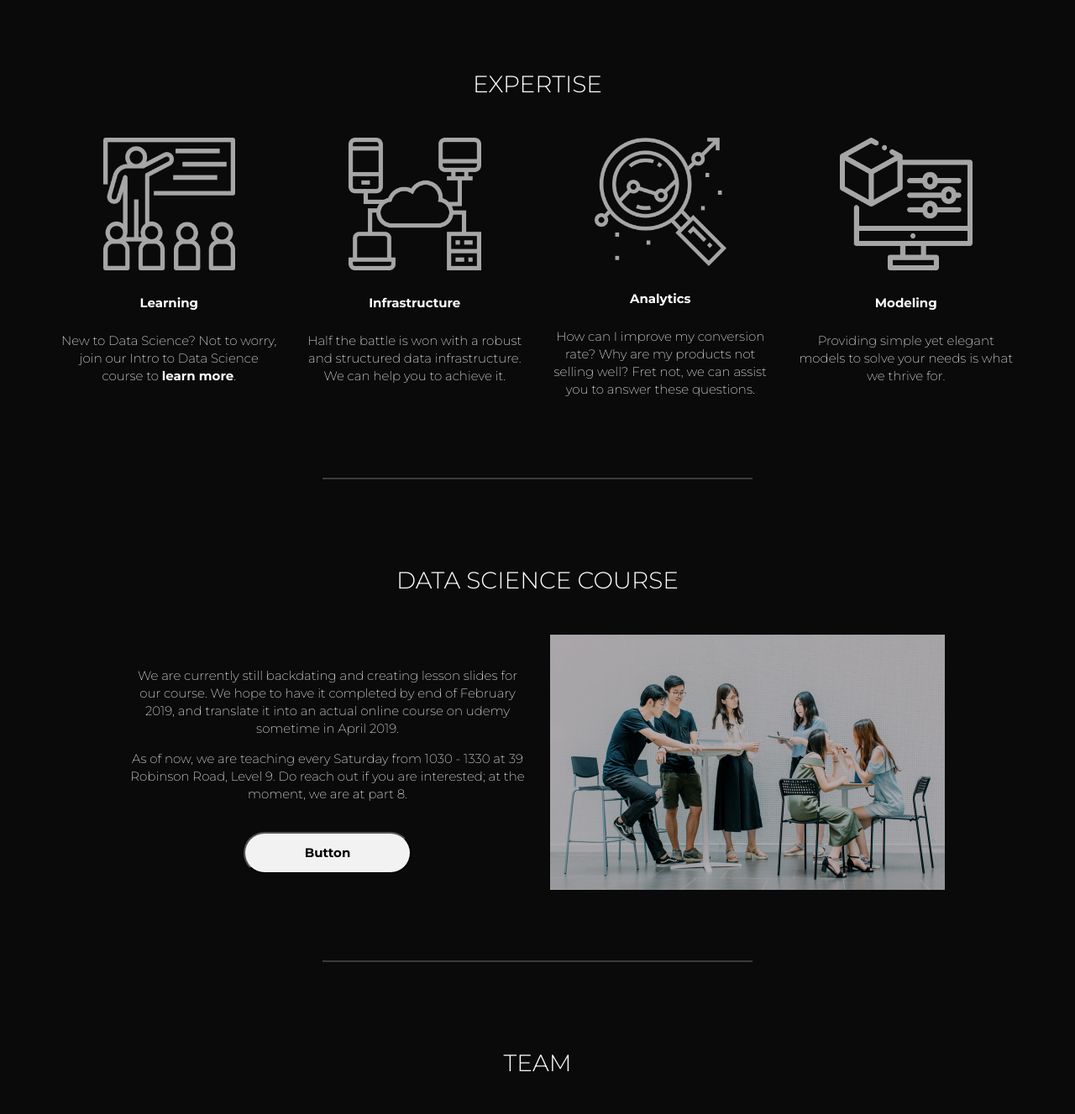
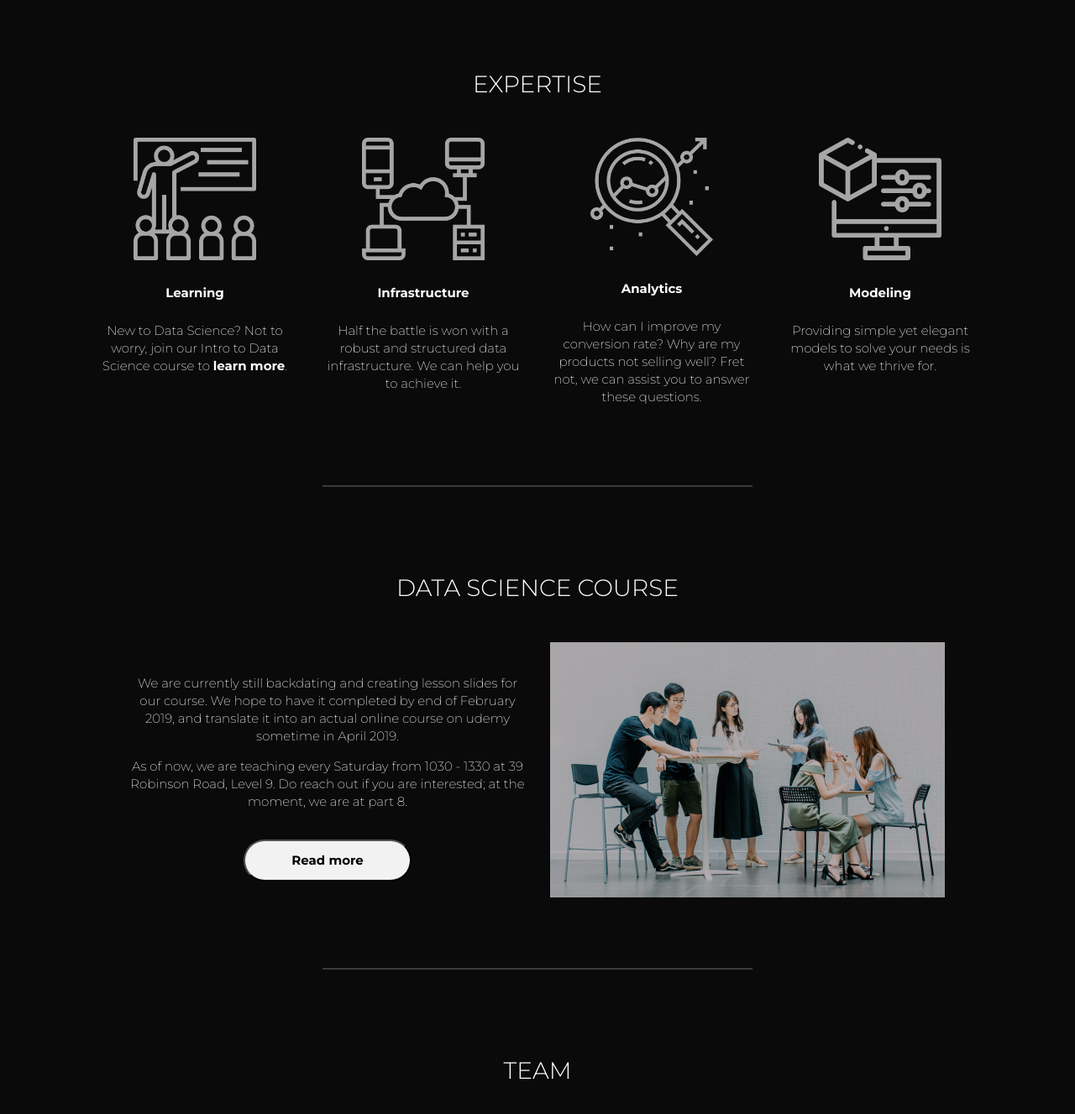
Before and after one commit to ongdominic/uptick, a Gatsby site: page / in a window 1280 px wide. Shown: the part 827-2154 px from the top of the page at 84% size. Built offline with nearby package versions, Linux system fonts and the light colour scheme; Gatsby itself is replaced by a stand-in of ours.

Commit message:
desktop screen

```diff
--- a/src/pages/index.js
+++ b/src/pages/index.js
@@ -30,7 +30,7 @@ const styles = {
     flexDirection: "row",
     marginLeft: "auto",
     marginRight: "auto",
-    maxWidth: "1170px"
+    maxWidth: "85%"
   },
   two: {
     display: "flex",
@@ -164,6 +164,7 @@ const Banner = () => {
         style={{
           flex: 1,
           minWidth: "100%",
+          maxWidth: "100%",
           maxHeight: "700px"
         }}
         src={Heroimage}
@@ -272,7 +273,7 @@ const DSCourse = () => {
             target="_blank"
             href="https://github.com/shumingpeh/weekly-data-science/blob/master/README.md"
           >
-            <MyOwnButton />
+            <MyOwnButton text="Read more" />
           </a>
         </div>
         <div>
```
